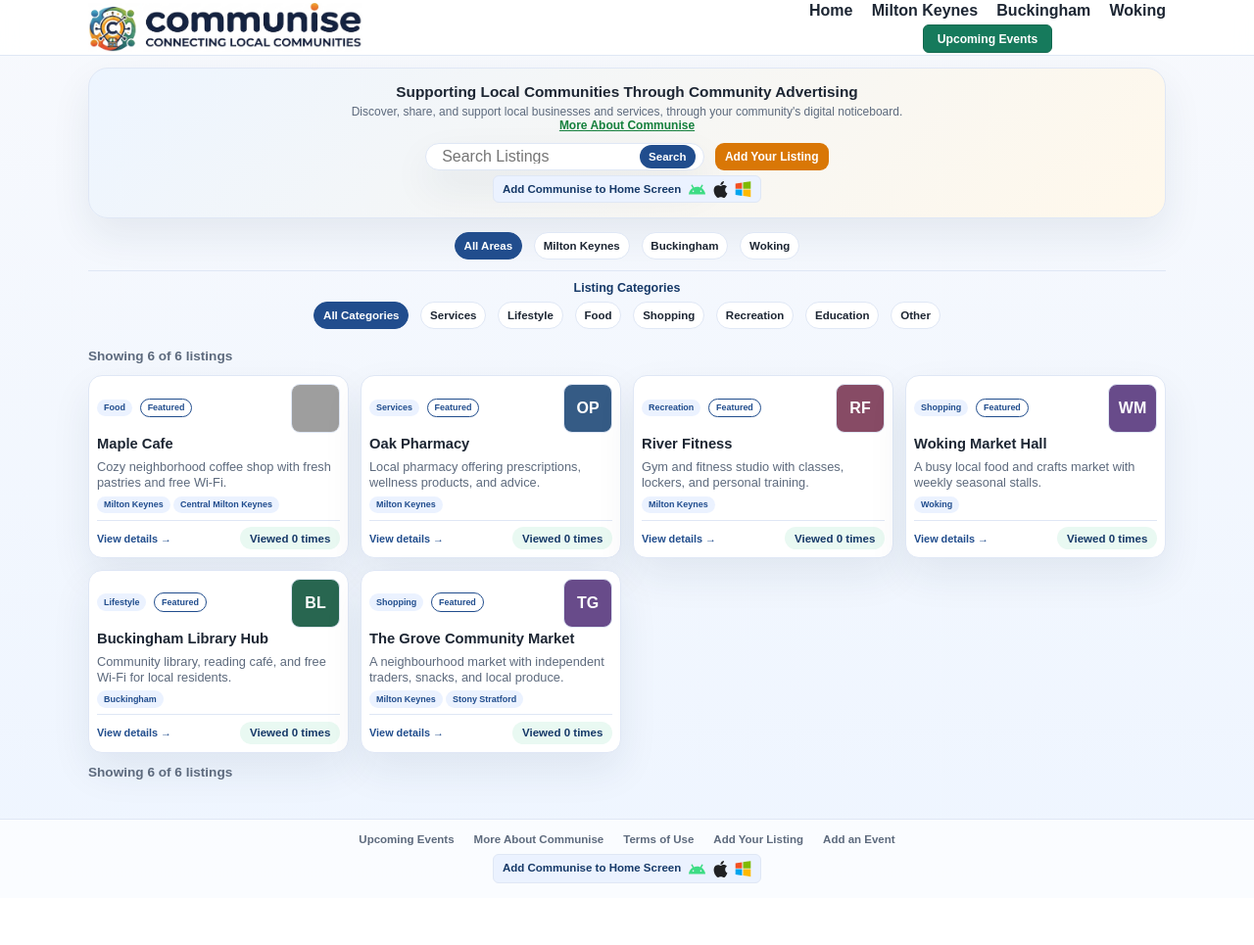
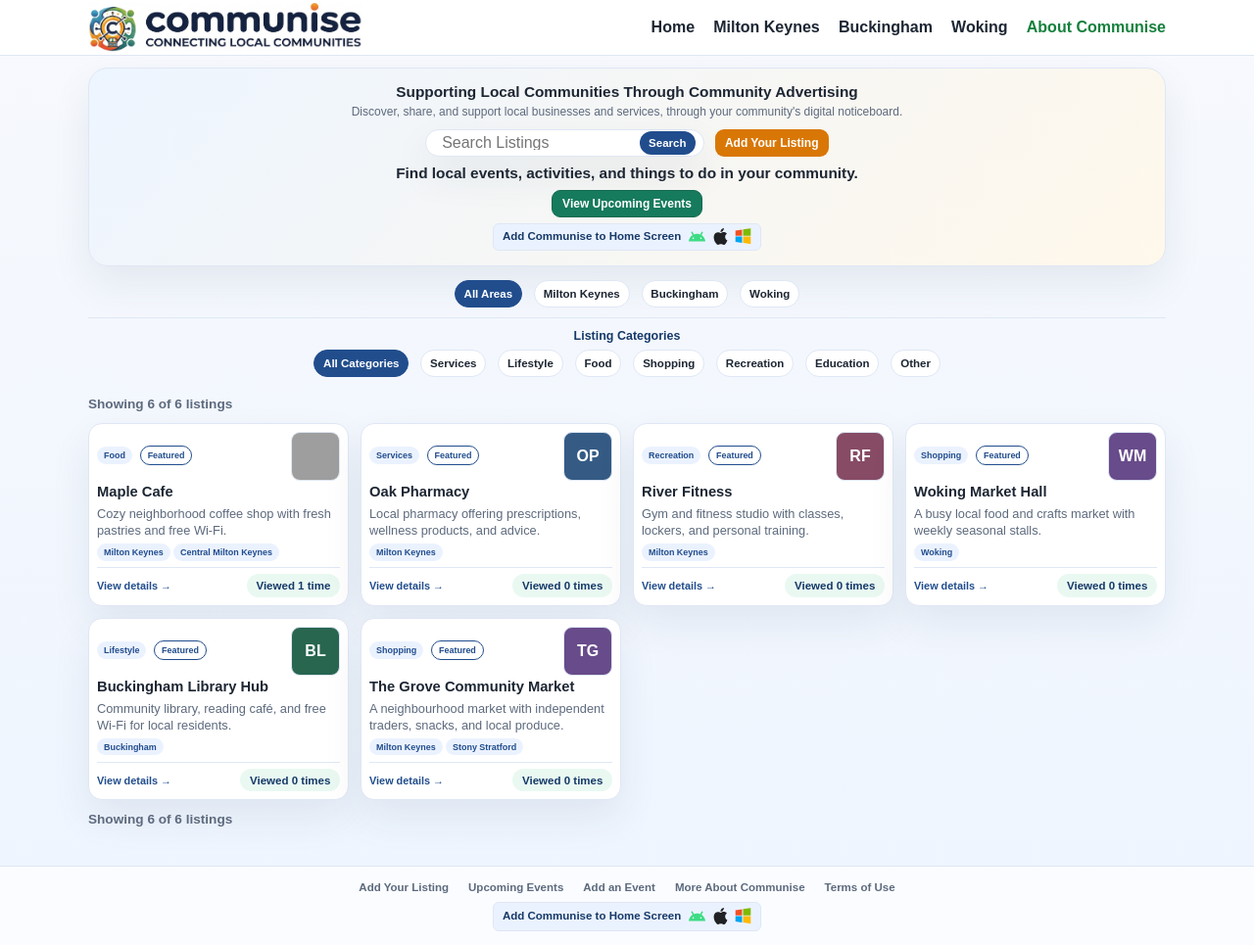
Before and after one commit to mbnarayn/communise, a Flask app: page / in a window 1280 px wide. Shown: the whole page at 98% size. Before the commit the page ends 902 px from the top, so only its background shows below. Run offline with Flask 3, Linux system fonts and the light colour scheme; grey boxes are pictures that could not be loaded.

Commit message:
more updates

```diff
--- a/app.py
+++ b/app.py
@@ -658,6 +658,19 @@ def store_logo(upload, listing_id):
     return url_for("static", filename=f"uploads/logos/{blob_name}")
 
 
+def get_upcoming_event_occurrences(events):
+    today = date.today().isoformat()
+    upcoming = [
+        {**event, **occurrence}
+        for event in events
+        if event.get('approved')
+        for occurrence in get_event_schedule(event)
+        if occurrence['date'] >= today
+    ]
+    upcoming.sort(key=lambda event: (event['date'], event['start_time'], event['name']))
+    return upcoming
+
+
 @app.route('/')
 def index():
     query = request.args.get('q', '').strip()
@@ -709,13 +722,7 @@ def events_page():
     query = request.args.get('q', '').strip()
     if community != 'all' and community not in EVENT_COMMUNITY_LABELS:
         return render_template('404.html'), 404
-    upcoming = [
-        {**event, **occurrence}
-        for event in load_events(community if community != 'all' else None)
-        if event.get('approved')
-        for occurrence in get_event_schedule(event)
-        if occurrence['date'] >= date.today().isoformat()
-    ]
+    upcoming = get_upcoming_event_occurrences(load_events(community if community != 'all' else None))
     if query:
         needle = query.casefold()
         upcoming = [
@@ -724,7 +731,6 @@ def events_page():
             or needle in EVENT_COMMUNITY_LABELS.get(event['community'], event['community']).casefold()
             or needle in event['date'] or needle in uk_date(event['date'])
         ]
-    upcoming.sort(key=lambda event: (event['date'], event['start_time'], event['name']))
     paginated, page, total_pages = paginate_listings(upcoming, request.args.get('page', 1))
     return render_template(
         'events.html', events=paginated, selected_community=community,
--- a/data/listings.json
+++ b/data/listings.json
@@ -19,7 +19,7 @@
     "deals": "Free refill on selected drinks this week.",
     "homepagefeatured": true,
     "communitypagefeatured": true,
-    "usage_count": 0,
+    "usage_count": 1,
     "approved": true
   },
   {
--- a/static/styles.css
+++ b/static/styles.css
@@ -225,30 +225,8 @@ nav a {
   gap: 1.2rem;
 }
 
-.nav .events-nav-link {
-  display: inline-flex;
-  align-items: center;
-  justify-content: center;
-  min-height: 29px;
-  padding: 0.3rem 0.85rem;
-  border: 1px solid #12694f;
-  border-radius: 6px;
-  background: #167a5c;
-  color: #fff;
-  font-size: 0.76rem;
-  font-weight: 700;
-  line-height: 1.2;
-  text-decoration: none;
-}
-
-.nav .events-nav-link:hover {
-  background: #105a45;
-  color: #fff;
-}
-
-.nav .events-nav-link:focus-visible {
-  outline: 3px solid #d97706;
-  outline-offset: 2px;
+.nav .about-nav-link {
+  color: #15803d;
 }
 
 .hero {
@@ -291,14 +269,11 @@ nav a {
   font-size: 0.75rem;
 }
 
-.hero-about-link {
-  color: #15803d;
-  font: inherit;
-  font-weight: 800;
-}
-
-.hero-about-link:hover {
-  color: #166534;
+.hero-events-description {
+  margin: 0.5rem 0 0;
+  font-size: clamp(0.85rem, 1.2vw, 1rem);
+  font-weight: 700;
+  line-height: 1.2;
 }
 
 .hero-tagline {
@@ -369,6 +344,21 @@ nav a {
   background: #b45309;
 }
 
+.hero-event-cta {
+  border: 1px solid #12694f;
+  background: #167a5c;
+}
+
+.hero-event-cta:hover {
+  background: #105a45;
+}
+
+.hero-event-action {
+  display: flex;
+  justify-content: center;
+  margin-top: 0.5rem;
+}
+
 .primary-btn,
 .secondary-link {
   display: inline-block;
@@ -1739,6 +1729,10 @@ select {
     font-size: 1.05rem;
   }
 
+  .hero-events-description {
+    font-size: 1.05rem;
+  }
+
   .hero .subtitle {
     font-size: 0.82rem;
   }
@@ -2002,11 +1996,6 @@ select {
     width: 100%;
   }
 
-  .nav > .site-navigation > .events-nav-link,
-  .nav > .admin-home-nav > .events-nav-link {
-    font-size: 0.76rem;
-  }
-
   .site-nav-links {
     display: grid;
     grid-template-columns: repeat(2, minmax(0, 1fr));
--- a/templates/404.html
+++ b/templates/404.html
@@ -20,8 +20,8 @@
             <a href="{{ url_for('milton_keynes_page') }}">Milton Keynes</a>
             <a href="{{ url_for('buckingham_page') }}">Buckingham</a>
             <a href="{{ url_for('woking_page') }}">Woking</a>
+            <a class="about-nav-link" href="{{ url_for('about') }}">About Communise</a>
           </span>
-          <a class="events-nav-link" href="{{ url_for('events_page') }}">Upcoming Events</a>
         </nav>
       </div>
     </header>
--- a/templates/_site_footer.html
+++ b/templates/_site_footer.html
@@ -1,10 +1,10 @@
 <footer class="site-footer">
   <nav class="container site-footer-links" aria-label="Footer links">
+    <a href="{{ url_for('add_listing') }}">Add Your Listing</a>
     <a href="{{ url_for('events_page') }}">Upcoming Events</a>
+    <a href="{{ url_for('add_event') }}">Add an Event</a>
     <a href="{{ url_for('about') }}">More About Communise</a>
     <a href="{{ url_for('terms_of_use') }}">Terms of Use</a>
-    <a href="{{ url_for('add_listing') }}">Add Your Listing</a>
-    <a href="{{ url_for('add_event') }}">Add an Event</a>
   </nav>
   <div class="container site-footer-install">
     {% include "_install_button.html" %}
--- a/templates/about.html
+++ b/templates/about.html
@@ -20,8 +20,8 @@
             <a href="{{ url_for('milton_keynes_page') }}">Milton Keynes</a>
             <a href="{{ url_for('buckingham_page') }}">Buckingham</a>
             <a href="{{ url_for('woking_page') }}">Woking</a>
+            <a class="about-nav-link" href="{{ url_for('about') }}">About Communise</a>
           </span>
-          <a class="events-nav-link" href="{{ url_for('events_page') }}">Upcoming Events</a>
         </nav>
       </div>
     </header>
--- a/templates/add_event.html
+++ b/templates/add_event.html
@@ -19,8 +19,8 @@
             <a href="{{ url_for('milton_keynes_page') }}">Milton Keynes</a>
             <a href="{{ url_for('buckingham_page') }}">Buckingham</a>
             <a href="{{ url_for('woking_page') }}">Woking</a>
+            <a class="about-nav-link" href="{{ url_for('about') }}">About Communise</a>
           </span>
-          <a class="events-nav-link" href="{{ url_for('events_page') }}">Upcoming Events</a>
         </nav>
       </div>
     </header>
--- a/templates/add_listing.html
+++ b/templates/add_listing.html
@@ -21,8 +21,8 @@
             <a href="{{ url_for('milton_keynes_page') }}">Milton Keynes</a>
             <a href="{{ url_for('buckingham_page') }}">Buckingham</a>
             <a href="{{ url_for('woking_page') }}">Woking</a>
+            <a class="about-nav-link" href="{{ url_for('about') }}">About Communise</a>
           </span>
-          <a class="events-nav-link" href="{{ url_for('events_page') }}">Upcoming Events</a>
         </nav>
       </div>
     </header>
--- a/templates/admin.html
+++ b/templates/admin.html
@@ -16,7 +16,6 @@
         </a>
         <nav class="admin-home-nav">
           <a href="{{ url_for('index') }}">Home</a>
-          <a class="events-nav-link" href="{{ url_for('events_page') }}">Upcoming Events</a>
         </nav>
       </div>
     </header>
--- a/templates/community.html
+++ b/templates/community.html
@@ -20,8 +20,8 @@
             <a href="{{ url_for('milton_keynes_page') }}">Milton Keynes</a>
             <a href="{{ url_for('buckingham_page') }}">Buckingham</a>
             <a href="{{ url_for('woking_page') }}">Woking</a>
+            <a class="about-nav-link" href="{{ url_for('about') }}">About Communise</a>
           </span>
-          <a class="events-nav-link" href="{{ url_for('events_page') }}">Upcoming Events</a>
         </nav>
       </div>
     </header>
@@ -30,7 +30,7 @@
       <section class="hero">
         <div class="hero-copy">
           <h1>Supporting Local Communities Through Community Advertising</h1>
-          <p class="subtitle">Discover, share, and support local businesses and services, through your community's digital noticeboard.<br /><a class="hero-about-link" href="{{ url_for('about') }}">More About Communise</a></p>
+          <p class="subtitle">Discover, share, and support local businesses and services, through your community's digital noticeboard.</p>
           <div class="hero-actions">
             <form class="search-form hero-search" method="GET" action="{{ url_for('milton_keynes_page') if community_slug == 'mk' else url_for('woking_page') if community_slug == 'woking' else url_for('buckingham_page') }}">
               <input
--- a/templates/event_detail.html
+++ b/templates/event_detail.html
@@ -19,8 +19,8 @@
             <a href="{{ url_for('milton_keynes_page') }}">Milton Keynes</a>
             <a href="{{ url_for('buckingham_page') }}">Buckingham</a>
             <a href="{{ url_for('woking_page') }}">Woking</a>
+            <a class="about-nav-link" href="{{ url_for('about') }}">About Communise</a>
           </span>
-          <a class="events-nav-link" href="{{ url_for('events_page') }}">Upcoming Events</a>
         </nav>
       </div>
     </header>
--- a/templates/events.html
+++ b/templates/events.html
@@ -19,8 +19,8 @@
             <a href="{{ url_for('milton_keynes_page') }}">Milton Keynes</a>
             <a href="{{ url_for('buckingham_page') }}">Buckingham</a>
             <a href="{{ url_for('woking_page') }}">Woking</a>
+            <a class="about-nav-link" href="{{ url_for('about') }}">About Communise</a>
           </span>
-          <a class="events-nav-link" href="{{ url_for('events_page') }}" aria-current="page">Upcoming Events</a>
         </nav>
       </div>
     </header>
--- a/templates/index.html
+++ b/templates/index.html
@@ -28,8 +28,8 @@
             <a href="{{ url_for('milton_keynes_page') }}">Milton Keynes</a>
             <a href="{{ url_for('buckingham_page') }}">Buckingham</a>
             <a href="{{ url_for('woking_page') }}">Woking</a>
+            <a class="about-nav-link" href="{{ url_for('about') }}">About Communise</a>
           </span>
-          <a class="events-nav-link" href="{{ url_for('events_page') }}">Upcoming Events</a>
         </nav>
       </div>
     </header>
@@ -38,7 +38,7 @@
       <section class="hero">
         <div class="hero-copy">
           <h1>Supporting Local Communities Through Community Advertising</h1>
-          <p class="subtitle">Discover, share, and support local businesses and services, through your community's digital noticeboard.<br /><a class="hero-about-link" href="{{ url_for('about') }}">More About Communise</a></p>
+          <p class="subtitle">Discover, share, and support local businesses and services, through your community's digital noticeboard.</p>
           <div class="hero-actions">
             <form class="search-form hero-search" method="GET" action="{{ url_for('index') }}">
               <input
@@ -54,6 +54,10 @@
               {% endif %}
             </form>
             <a class="hero-cta" href="{{ url_for('add_listing') }}">Add Your Listing</a>
+          </div>
+          <p class="hero-events-description">Find local events, activities, and things to do in your community.</p>
+          <div class="hero-event-action">
+            <a class="hero-cta hero-event-cta" href="{{ url_for('events_page') }}">View Upcoming Events</a>
           </div>
           <div class="hero-install-row">
             {% include "_install_button.html" %}
--- a/templates/listing_detail.html
+++ b/templates/listing_detail.html
@@ -21,8 +21,8 @@
             <a href="{{ url_for('milton_keynes_page') }}">Milton Keynes</a>
             <a href="{{ url_for('buckingham_page') }}">Buckingham</a>
             <a href="{{ url_for('woking_page') }}">Woking</a>
+            <a class="about-nav-link" href="{{ url_for('about') }}">About Communise</a>
           </span>
-          <a class="events-nav-link" href="{{ url_for('events_page') }}">Upcoming Events</a>
         </nav>
       </div>
     </header>
--- a/templates/terms.html
+++ b/templates/terms.html
@@ -20,8 +20,8 @@
             <a href="{{ url_for('milton_keynes_page') }}">Milton Keynes</a>
             <a href="{{ url_for('buckingham_page') }}">Buckingham</a>
             <a href="{{ url_for('woking_page') }}">Woking</a>
+            <a class="about-nav-link" href="{{ url_for('about') }}">About Communise</a>
           </span>
-          <a class="events-nav-link" href="{{ url_for('events_page') }}">Upcoming Events</a>
         </nav>
       </div>
     </header>
```
Also changed, not shown: tests/test_app.py (+32 -10 lines).
